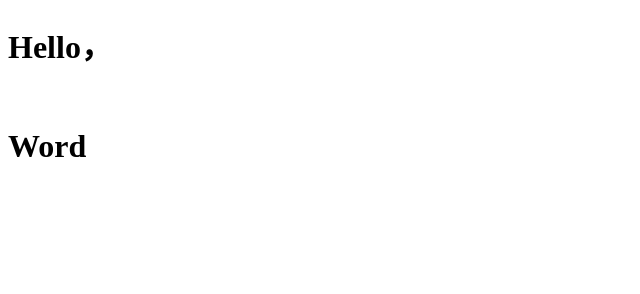
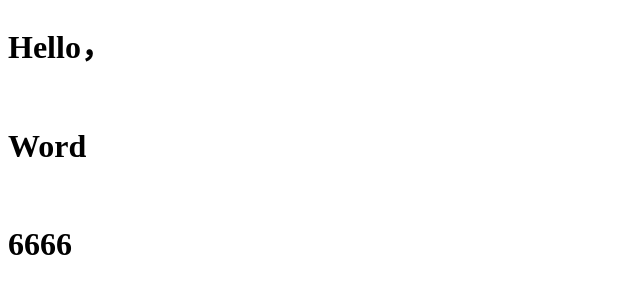
Before and after one commit to Du-yyl/charlatans, a plain HTML site: page index.html in a window 1280 px wide. Shown: the whole page, without its empty margins (0-640 px from the left). Drawn offline with Linux system fonts and the light colour scheme.

Commit message:
更新测试

```diff
--- a/index.html
+++ b/index.html
@@ -25,6 +25,10 @@
 <h1>
 	Word
 </h1>
+<br>
+<h1>
+	6666
+</h1>
 
 </body>
 
```
